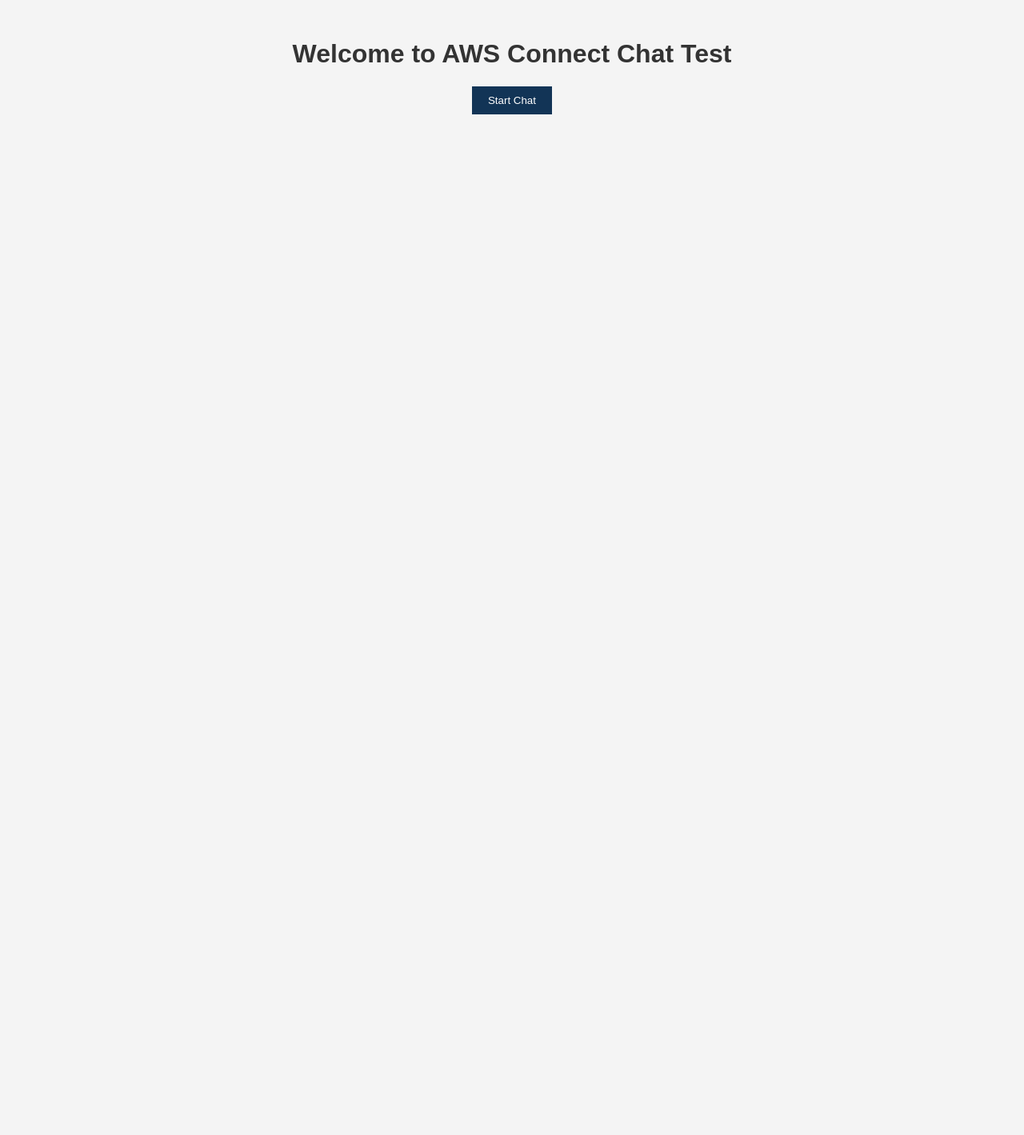
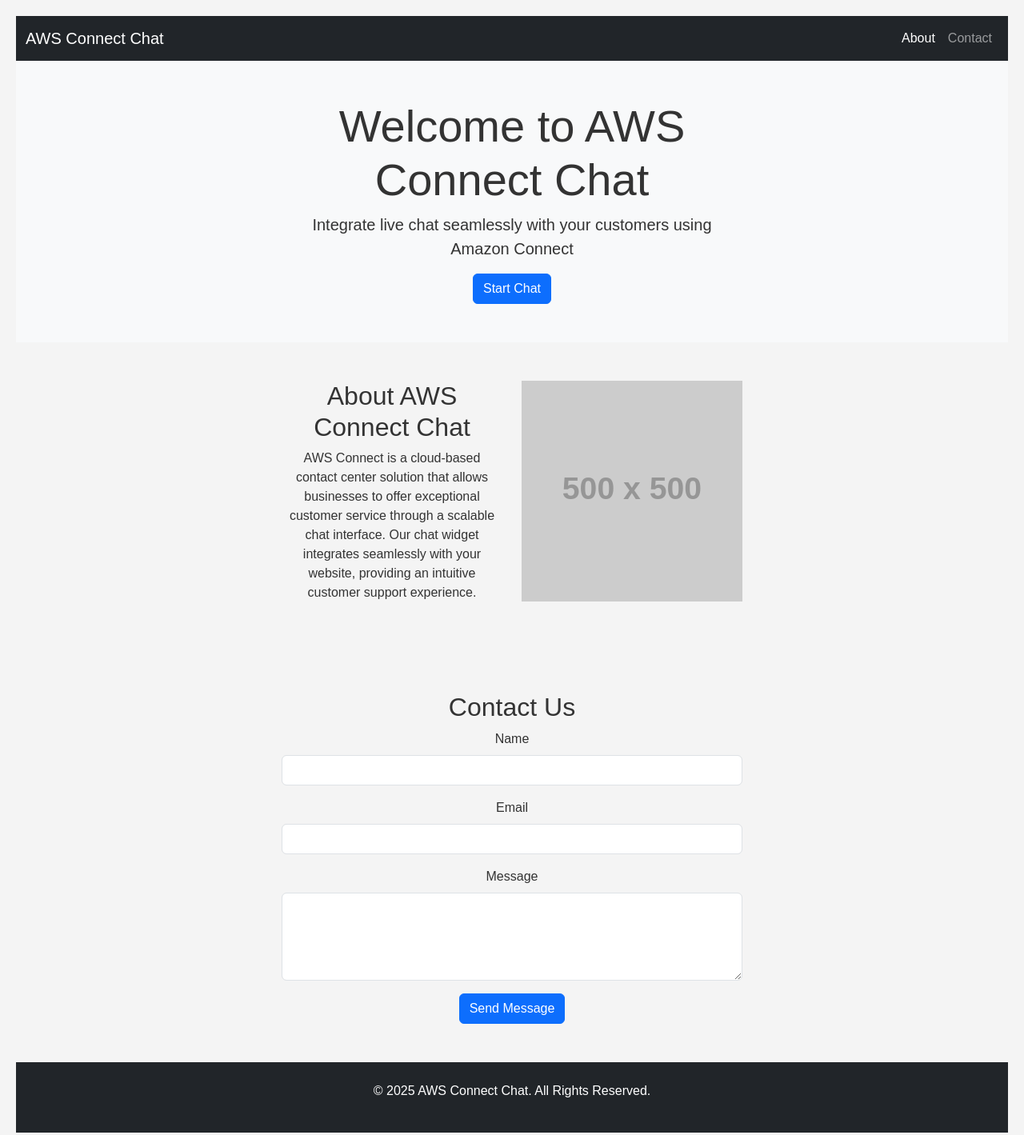
Before and after one commit to khanzuber123/aws-connect-chat, a website: page index.html in a window 1280 px wide. Shown: the whole page at 80% size. Before the commit the page ends 800 px from the top, so only its background shows below. Drawn offline with nearby package versions, Linux system fonts and the light colour scheme; placeholder pictures from the web are drawn by us.

Commit message:
adding other pages

```diff
--- a/index.html
+++ b/index.html
@@ -4,19 +4,76 @@
   <meta charset="UTF-8">
   <meta name="viewport" content="width=device-width, initial-scale=1.0">
   <title>AWS Connect Chat</title>
+  <link href="https://cdn.jsdelivr.net/npm/bootstrap@5.3.0-alpha1/dist/css/bootstrap.min.css" rel="stylesheet" integrity="sha384-GLhlTQ8iRABQG7JPMaX6U4j5lL3uC3bSH4aC1mVjdX9rZT9N0XVO7dh2TmsU7y5P" crossorigin="anonymous">
   <link rel="stylesheet" href="style.css">
 </head>
 <body>
-  <div class="container">
-    <h1>Welcome to AWS Connect Chat Test</h1>
-    <div id="chat-container">
-      <!-- AWS Connect chat widget will appear here -->
+  <!-- Navbar -->
+  <nav class="navbar navbar-expand-lg navbar-dark bg-dark">
+    <div class="container-fluid">
+      <a class="navbar-brand" href="#">AWS Connect Chat</a>
+      <button class="navbar-toggler" type="button" data-bs-toggle="collapse" data-bs-target="#navbarNav" aria-controls="navbarNav" aria-expanded="false" aria-label="Toggle navigation">
+        <span class="navbar-toggler-icon"></span>
+      </button>
+      <div class="collapse navbar-collapse" id="navbarNav">
+        <ul class="navbar-nav ms-auto">
+          <li class="nav-item">
+            <a class="nav-link active" href="#about">About</a>
+          </li>
+          <li class="nav-item">
+            <a class="nav-link" href="#contact">Contact</a>
+          </li>
+        </ul>
+      </div>
     </div>
-    <button id="start-chat">Start Chat</button>
-  </div>
+  </nav>
 
-  <!-- Include additional JavaScript file if needed -->
-  <script src="chat-widget.js"></script>
+  <!-- Hero Section -->
+  <section class="jumbotron text-center bg-light py-5">
+    <div class="container">
+      <h1 class="display-4">Welcome to AWS Connect Chat</h1>
+      <p class="lead">Integrate live chat seamlessly with your customers using Amazon Connect</p>
+      <button id="start-chat" class="btn btn-primary">Start Chat</button>
+    </div>
+  </section>
+
+  <!-- About Section -->
+  <section id="about" class="container py-5">
+    <div class="row">
+      <div class="col-md-6">
+        <h2>About AWS Connect Chat</h2>
+        <p>AWS Connect is a cloud-based contact center solution that allows businesses to offer exceptional customer service through a scalable chat interface. Our chat widget integrates seamlessly with your website, providing an intuitive customer support experience.</p>
+      </div>
+      <div class="col-md-6">
+        <img src="https://via.placeholder.com/500" alt="Chat Illustration" class="img-fluid">
+      </div>
+    </div>
+  </section>
+
+  <!-- Contact Section -->
+  <section id="contact" class="container py-5">
+    <h2 class="text-center">Contact Us</h2>
+    <form action="#" method="POST">
+      <div class="mb-3">
+        <label for="name" class="form-label">Name</label>
+        <input type="text" class="form-control" id="name" required>
+      </div>
+      <div class="mb-3">
+        <label for="email" class="form-label">Email</label>
+        <input type="email" class="form-control" id="email" required>
+      </div>
+      <div class="mb-3">
+        <label for="message" class="form-label">Message</label>
+        <textarea class="form-control" id="message" rows="4" required></textarea>
+      </div>
+      <button type="submit" class="btn btn-primary">Send Message</button>
+    </form>
+  </section>
+
+  <!-- Footer -->
+  <footer class="text-center py-4 bg-dark text-white">
+    <p>&copy; 2025 AWS Connect Chat. All Rights Reserved.</p>
+  </footer>
 
   <!-- AWS Connect Chat Script -->
   <script type="text/javascript">
@@ -43,5 +100,7 @@
       'application/vnd.amazonaws.connect.message.interactive.response'
     ]);
   </script>
+
+  <script src="https://cdn.jsdelivr.net/npm/bootstrap@5.3.0-alpha1/dist/js/bootstrap.bundle.min.js"></script>
 </body>
 </html>
```
